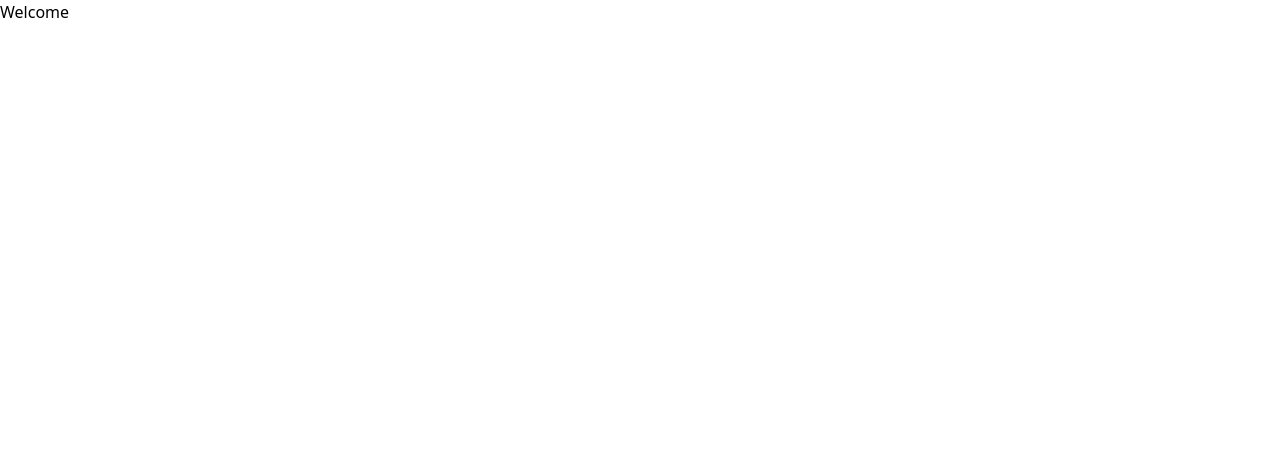
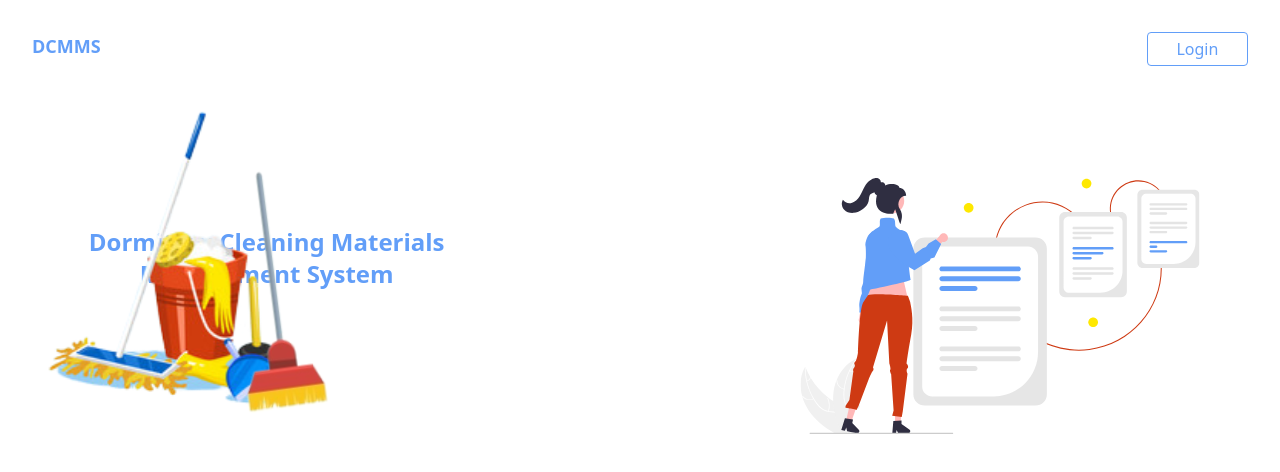
Before and after one commit to izerekerie/cleaning_materials_frontend, a Next.js app: page / in a window 1280 px wide. Shown: the top 472 px of the page. Built offline with nearby package versions, Linux system fonts and the light colour scheme.

Commit message:
welcome page and forms

```diff
--- a/components/Layout.js
+++ b/components/Layout.js
@@ -8,7 +8,7 @@ function Layout({children}) {
          <div className='flex h-screen '>
              <Sidebar/>
 
-             <div className=' flex w-3/4 h-screen m-2'>
+             <div className=' flex w-3/4 h-screen '>
 
              {children}
              </div>
--- a/components/Sidebar.js
+++ b/components/Sidebar.js
@@ -62,7 +62,10 @@ function Sidebar() {
               <Image   src={logout}/>
               </div>
             <div className='mb-6 text-left  w-4/5 '>
-            <p className=' text-left text-grey'>Logout</p>
+              <Link href={'/'}>
+              <p className=' text-left text-grey'>Logout</p>
+              </Link>
+
             </div>
 
             </div>
--- a/pages/index.js
+++ b/pages/index.js
@@ -1,7 +1,96 @@
-import Head from 'next/head'
+import Modal from 'react-modal'
+import Image from 'next/image'
+import Link from 'next/link'
+import home1 from '../public/images/home1.svg'
+import home2 from '../public/images/home2.svg'
+import close from '../public/images/close.svg'
+import { useState } from 'react'
+export default function Home() {
+  const [isLogin,setIsLogin]=useState(false)
+  const [isRegister,setIsRegister]=useState(false)
+ return(
+   <div className='relative'>
+     <div className='flex justify-between w-full p-8'>
+       <p className='text-lg font-bold text-blue'>DCMMS</p>
+       <button onClick={()=>{setIsLogin(true)}} className='border rounded border-blue text-blue p-1 w-1/12'>Login</button>
+     </div>
+     <div className='flex justify-between p-8 mb-0 m-12'>
+       <p className='w-1/3 text-center text-blue font-bold mt-12 text-2xl' >Dormitory Cleaning Materials Management System</p>
+      <div className='ml-12'>
+      <Image  width={400} src={home1}/>
+      </div>
+     </div>
+     <div className='absolute bottom-4'>
+      <Image  width={400} src={home2}/>
+      </div>
 
-export default function Home() {
- return(
-   <div>Welcome</div>
+      <Modal ariaHideApp={false} isOpen={isLogin} className="  bg-black shadow-lg flex justify-center h-screen  bg-opacity-60 p-12" >
+          <div className="w-full md:w-1/3 p-4 bg-white">
+            <div className="flex justify-end">
+            <Image className="" height={15} width={20} src={close} onClick={()=>{setIsLogin(false)}}  alt="close"/>
+            </div>
+
+            <h1 className=' text-center  text-lg  font-semibold  text-blue p-4 '>Login</h1>
+           <div className='m-2 w-full'>
+               <p className='  p-3  text-sm font-light'>Username</p>
+               <input placeholder='Enter user name' type='text' className='border focus:outline-none w-11/12 p-2 text-sm font-light rounded  broderr-blue' />
+           </div>
+           <div className='m-2 w-full'>
+               <p className='  p-3  text-sm font-light'>Quantity</p>
+               <input placeholder='Enter password' type='password' className='border focus:outline-none w-11/12 p-2 text-sm font-light rounded  broderr-blue' />
+           </div>
+
+
+           <div className='flex justify-center m-6'>
+             <Link href={'/dashboard'}>
+             <button onClick={()=>{setIsModalopen(false)}} className='p-2 bg-blue mt-5 w-1/4 text-white text-sm font-light rounded'>Login</button>
+
+             </Link>
+           </div>
+           <p className='text-sm  text-center '>Don’t have an account yet? Register <span onClick={()=>{setIsRegister(true)}} className='text-blue'>here</span></p>
+           <p className='text-sm  text-blue text-center'>Forgot password?</p>
+           </div>
+
+          </Modal>
+          {/* Register form */}
+          <Modal ariaHideApp={false} isOpen={isRegister} className="   bg-black shadow-lg flex justify-center h-auto h-scroll  bg-opacity-60 p-10" >
+          <div className="w-full md:w-1/3 p-2 bg-white">
+            <div className="flex justify-end">
+            <Image className="" height={15} width={20} src={close} onClick={()=>{setIsLogin(false),setIsRegister(false)}}  alt="close"/>
+            </div>
+
+            <h1 className=' text-center  text-lg  font-semibold  text-blue p-2 ' >Register</h1>
+           <div className='m-1 w-full'>
+               <p className='  p-2  text-sm font-light'>Username</p>
+               <input placeholder='Enter user name' type='text' className='border focus:outline-none w-11/12 p-2 text-sm font-light rounded  broderr-blue' />
+           </div>
+           <div className='m-1 w-full'>
+               <p className='  p-2  text-sm font-light'>Email</p>
+               <input placeholder='Enter email' type='email' className='border focus:outline-none w-11/12 p-2 text-sm font-light rounded  broderr-blue' />
+           </div>
+           <div className='m-1 w-full'>
+               <p className='  p-2  text-sm font-light'>Role</p>
+               <input placeholder='Choose role' type='text' className='border focus:outline-none w-11/12 p-2 text-sm font-light rounded  broderr-blue' />
+           </div>
+           <div className='m-1 w-full'>
+               <p className='  p-2  text-sm font-light'>Password</p>
+               <input placeholder='Enter password' type='password' className='border focus:outline-none w-11/12 p-2 text-sm font-light rounded  broderr-blue' />
+           </div>
+           <div className='m-1 w-full'>
+               <p className='  p-2  text-sm font-light'>Confirm password</p>
+               <input placeholder='Enter password' type='password' className='border focus:outline-none w-11/12 p-2 text-sm font-light rounded  broderr-blue' />
+           </div>
+
+           <div className='flex justify-center m-4'>
+           <Link  href={'/dashboard'}  >
+             <button className='p-2 bg-blue mt-5 w-1/4 text-white text-sm font-light rounded' onClick={()=>{setIsRegister(false)}} >Register</button>
+             </Link>
+           </div>
+           <p className='text-sm  text-center '>Already have an account yet? Login <span  onClick={()=>{setIsLogin(true),setIsRegister(false)}} className='text-blue'>here</span></p>
+
+           </div>
+
+          </Modal>
+   </div>
  )
 }
```
Also changed, not shown: public/images/home1.svg (added), public/images/home2.svg (added).
